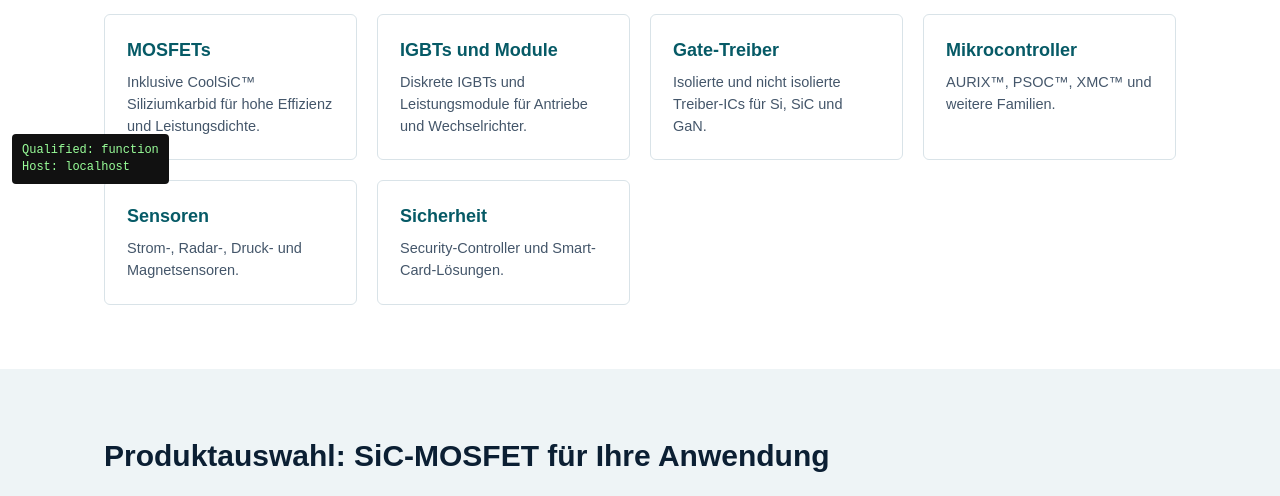
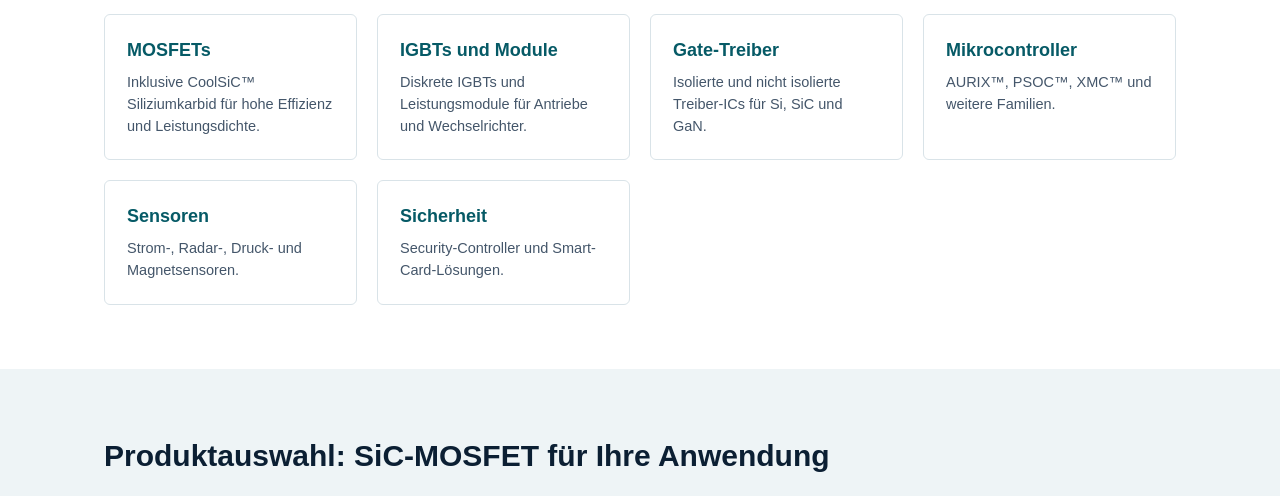
Before and after one commit to Blubberlutsch1/infineon, a plain HTML site: page index.html in a window 1280 px wide. Shown: the part 604-1100 px from the top of the page. Drawn offline with Linux system fonts and the light colour scheme.

Commit message:
Remove test status display from index.html
Removed the status display and related script for testing.

```diff
--- a/index.html
+++ b/index.html
@@ -57,9 +57,6 @@
 
     footer { background:#061522; color:#9fb3c3; font-size:13px; padding:28px 0; }
 
-    /* Statusleiste für den Test, kann gelöscht werden */
-    #qstatus { position:fixed; left:12px; bottom:12px; z-index:60; background:#111; color:#9f9;
-               font:12px/1.4 monospace; padding:8px 10px; border-radius:4px; white-space:pre; }
     @media (max-width:800px){ .selector{grid-template-columns:1fr} .hero h1{font-size:32px} nav{display:none} }
   </style>
 </head>
@@ -168,20 +165,8 @@
   <div class="wrap">Demo-Mockup zu Testzwecken. Kein Bestandteil der Infineon-Webseite. Marken und Produktnamen gehören ihren Inhabern.</div>
 </footer>
 
-<div id="qstatus">Qualified: prüfe ...</div>
-
 <!-- Qualified: identisch zur funktionierenden Testseite, ganz am Ende des body -->
 <script>(function(w,q){w['QualifiedObject']=q;w[q]=w[q]||function(){(w[q].q=w[q].q||[]).push(arguments)};})(window,'qualified')</script>
 <script async src="https://js.qualified.com/qualified.js?token=ED5vfALhKZynK8HR"></script>
-
-<script>
-  // Nur Anzeige für den Test
-  window.addEventListener('load', function () {
-    setTimeout(function () {
-      document.getElementById('qstatus').textContent =
-        'Qualified: ' + typeof window.qualified + '\nHost: ' + (location.host || 'file://');
-    }, 1500);
-  });
-</script>
 </body>
 </html>
```
